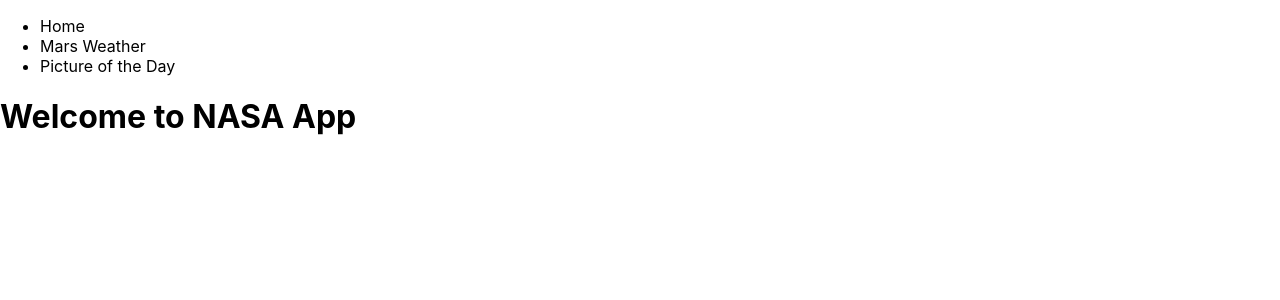
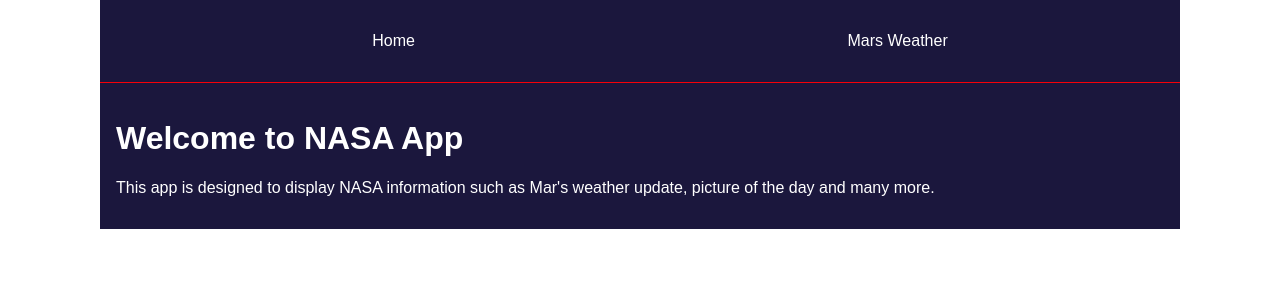
Before and after one commit to afiali01/nasa-app, a Next.js app: page /home in a window 1280 px wide. Shown: the top 300 px of the page. Built offline with nearby package versions, Linux system fonts and the light colour scheme; no server answers.

Commit message:
Weather data does not show

```diff
--- a/components/header/header.js
+++ b/components/header/header.js
@@ -15,11 +15,6 @@
                             <a>Mars Weather</a>
                         </Link>
                     </li>
-                    <li>
-                        <Link href="/picOfDayPage">
-                            <a>Picture of the Day</a>
-                        </Link>
-                    </li>
                 </ul>
             </nav>
         </header>
--- a/components/picOfDay/nasaPicture.js
+++ b/components/picOfDay/nasaPicture.js
@@ -13,11 +13,18 @@
     if(!photoData) return <div/>
 
     return(
-        <div>
+        <div className="pictureOfDay">
             <h1>Picture of the Day</h1>
-            <div>
+
+            <div className="photoData">
                 <h2>{photoData.title}</h2>
-                <img src={photoData.url} alt={photoData.title} />
+                <div className="pic-container">
+                    <img src={photoData.url} alt={photoData.title} />
+                </div>
+
+                <div className="text-container">
+                    <p></p>
+                </div>
             </div>
         </div>
     )
--- a/pages/home.js
+++ b/pages/home.js
@@ -1,10 +1,16 @@
 import NavBar from "../components/header/header"
+import NasaPicture from "../components/picOfDay/nasaPicture"
 const HomePage = function (){
     return (
-        <div>
+        <div className="container">
             <NavBar/>
-            <div>
-                <h1>Welcome to NASA App</h1>
+            <div className="welcome">
+                <div>
+                    <h1>Welcome to NASA App</h1>
+                    <p>This app is designed to display NASA information such as Mar's weather update, picture of the day and many more.</p>
+                </div>
+
+                <NasaPicture/>
             </div>
         </div>
     )
--- a/pages/weatherPage.js
+++ b/pages/weatherPage.js
@@ -3,7 +3,7 @@
 
 export default function Home() {
     return (
-    <div>
+    <div className="container">
         <NavBar/>
         <WeatherPage />
     </div>
--- a/styles/globals.css
+++ b/styles/globals.css
@@ -1,16 +1,45 @@
-html,
-body {
-  padding: 0;
-  margin: 0;
-  font-family: -apple-system, BlinkMacSystemFont, Segoe UI, Roboto, Oxygen,
-    Ubuntu, Cantarell, Fira Sans, Droid Sans, Helvetica Neue, sans-serif;
+body{
+    width: 1080px;
+    font-family: 'Exo', sans-serif;
+    margin: 0 auto;
+
+    color: #FFFFFF;
 }
 
-a {
-  color: inherit;
-  text-decoration: none;
+.container,
+header,
+.weatherPage{
+    background-color: #1b173d;
 }
 
-* {
-  box-sizing: border-box;
+
+
+nav{
+    padding: 1rem;
+    border-bottom: 1px solid #f70008;
 }
+
+nav ul {
+    font-size: 1rem;
+    display: flex;
+    justify-content: space-around;
+    list-style-type: none;
+}
+
+nav a{
+    text-decoration: none;
+    color: #FFFFFF;
+}
+
+.welcome{
+    padding: 1rem;
+}
+
+.pictureOfDay{
+    margin-top: 3rem;
+}
+
+img{
+    max-width: 1000px;
+    max-height: 780px;
+}
```
Also changed, not shown: components/marsWeather/weatherPage.js (+20 -2 lines), pages/picOfDayPage.js (deleted, +0 -11 lines), styles/Home.module.css (deleted, +0 -116 lines).
